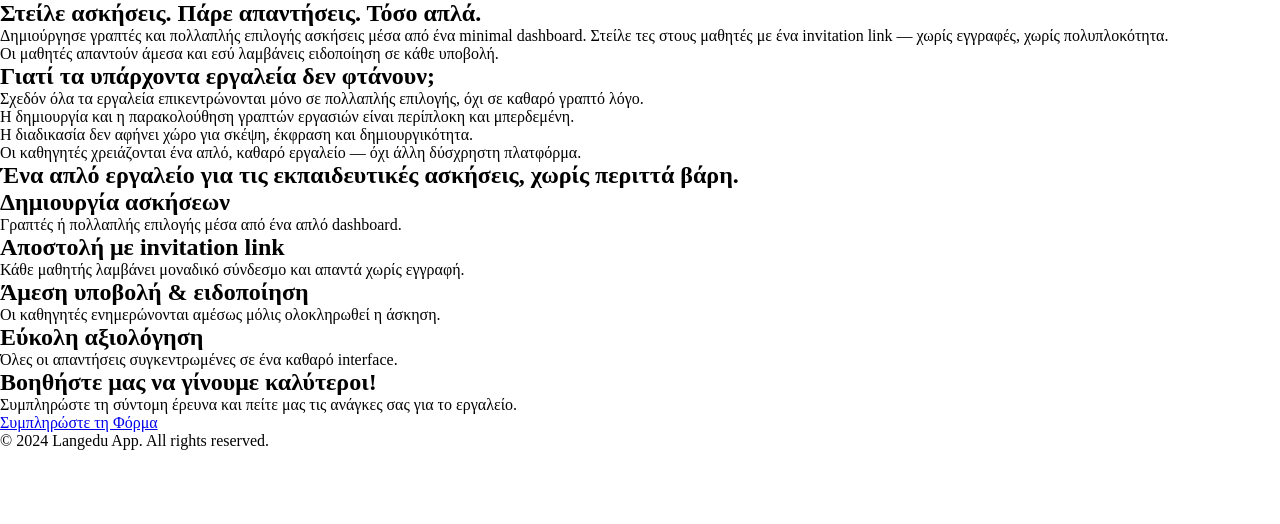
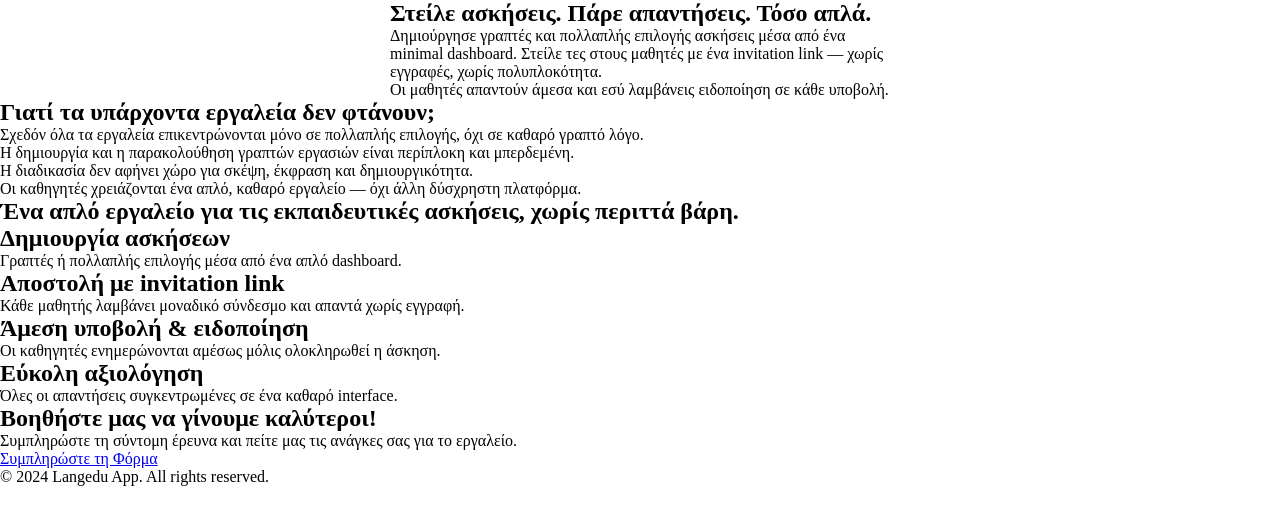
Before and after one commit to parischaralampidis3/langerdu_static_page, a plain HTML site: page index.html in a window 1280 px wide. Drawn offline with Linux system fonts and the light colour scheme.

Commit message:
working at the hero section

```diff
--- a/index.html
+++ b/index.html
@@ -11,7 +11,7 @@
 <body>
     <main>
         <section>
-            <div>
+            <div class="hero">
                 <h1>Στείλε ασκήσεις. Πάρε απαντήσεις. Τόσο απλά.</h1>
                 <div>
                     <p>Δημιούργησε γραπτές και πολλαπλής επιλογής ασκήσεις μέσα από ένα minimal dashboard. Στείλε τες
--- a/style.css
+++ b/style.css
@@ -3,3 +3,11 @@
     padding:0;
     box-sizing: border-box;
 }
+.hero{
+    width:500px;
+    height:auto;
+    display:flex;
+    flex-direction: column;
+    margin: 0 auto;
+    justify-content: center;
+}
```
